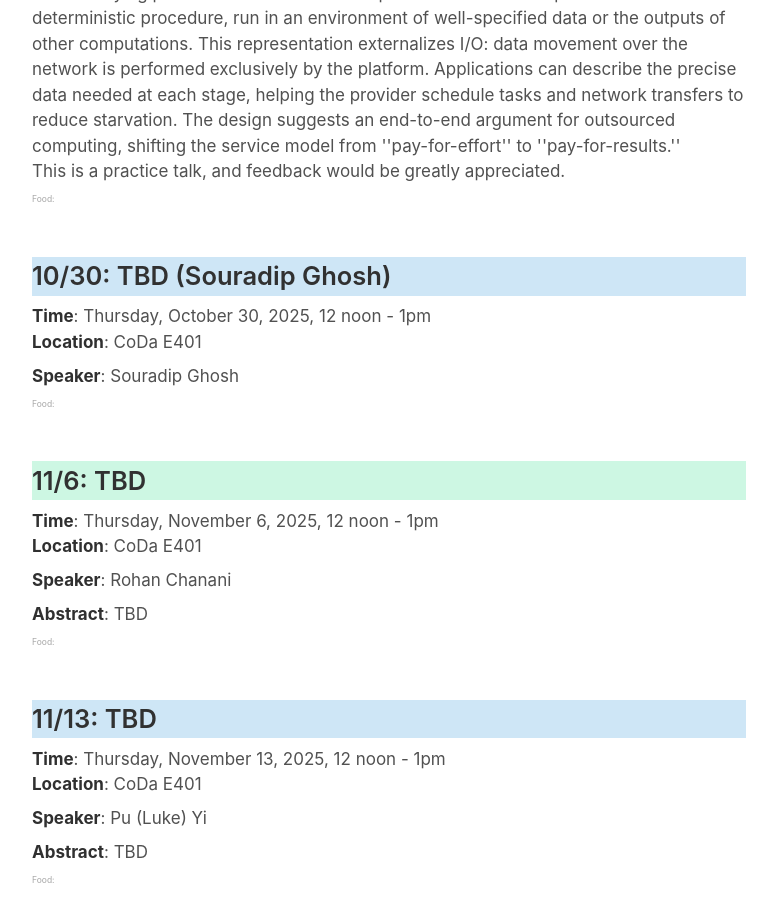
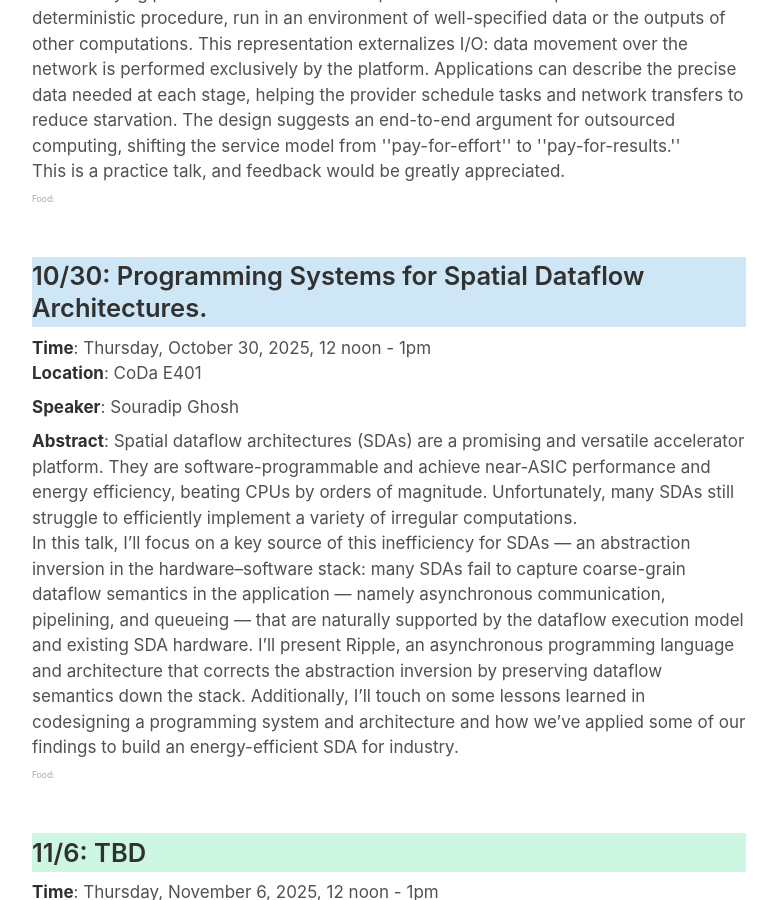
Before and after one commit to software-research-lunch/software-research-lunch.github.io, a Jekyll site: the page built from index.html, in a window 1280 px wide and 900 px high, scrolled down 3924 px. Shown: the whole window, without its empty margins (251-1028 px from the left). Built offline with Jekyll 4.4.1, drawn with Linux system fonts in a browser that asks for light colours.

Commit message:
_data: add souradip info

```diff
--- a/_data/schedule.yml
+++ b/_data/schedule.yml
@@ -122,10 +122,12 @@ This is a practice talk, and feedback would be greatly appreciated."
       speaker: "Yuhan Deng"
       bio: "Yuhan Deng is a 6th year PhD candidate advised by Keith Winstein."
     - date: "2025-10-30"
-      abstract: ""
-      title: ""
+      abstract: "Spatial dataflow architectures (SDAs) are a promising and versatile accelerator platform. They are software-programmable and achieve near-ASIC performance and energy efficiency, beating CPUs by orders of magnitude. Unfortunately, many SDAs still struggle to efficiently implement a variety of irregular computations.
+
+In this talk, I’ll focus on a key source of this inefficiency for SDAs — an abstraction inversion in the hardware–software stack: many SDAs fail to capture coarse-grain dataflow semantics in the application — namely asynchronous communication, pipelining, and queueing — that are naturally supported by the dataflow execution model and existing SDA hardware. I’ll present Ripple, an asynchronous programming language and architecture that corrects the abstraction inversion by preserving dataflow semantics down the stack. Additionally, I’ll touch on some lessons learned in codesigning a programming system and architecture and how we’ve applied some of our findings to build an energy-efficient SDA for industry."
+      title: "Programming Systems for Spatial Dataflow Architectures."
       speaker: "Souradip Ghosh"
-      bio: ""
+      bio: "Souradip Ghosh is a 5th year PhD student at Carnegie Mellon University advised by Nathan Beckmann and Brandon Lucia. He's broadly interested in post-von Neumann computer architectures, and he's currently working on parallel programming models for spatial dataflow architectures. Souradip is also a computer architect at Efficient Computer, a startup spun out of CMU that is commercializing energy-efficient dataflow architectures."
     - date: "2025-11-6"
       abstract: "TBD"
       title: "TBD"
```
